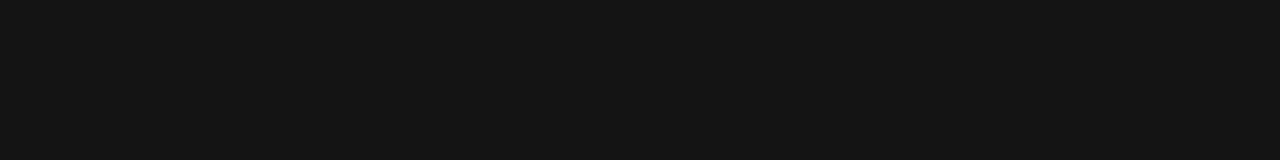
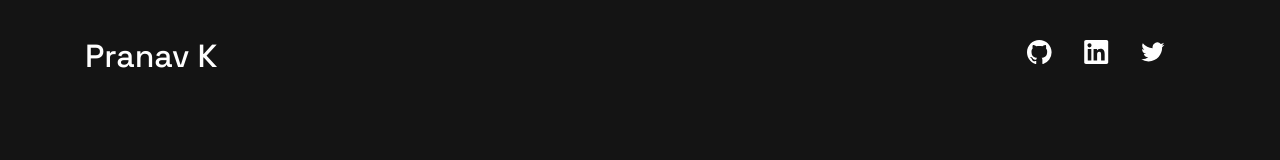
Before and after one commit to Pranavk-official/portfolio, a plain HTML site: page index.html in a window 1280 px wide. Drawn offline with Linux system fonts and the light colour scheme.

Commit message:
Navbar done

```diff
--- a/index.html
+++ b/index.html
@@ -1,26 +1,85 @@
 <!DOCTYPE html>
 <html lang="en">
+
 <head>
     <meta charset="UTF-8">
     <meta name="viewport" content="width=device-width, initial-scale=1.0">
     <link rel="preconnect" href="https://fonts.googleapis.com" />
     <link rel="preconnect" href="https://fonts.gstatic.com" crossorigin />
-    <link
-      href="https://fonts.googleapis.com/css2?family=Space+Grotesk:wght@500;700&display=swap"
-      rel="stylesheet"
-    />
-    <link
-      rel="icon"
-      type="image/png"
-      sizes="32x32"
-      href="./assets/images/favicon-32x32.png"
-    />
+    <link href="https://fonts.googleapis.com/css2?family=Space+Grotesk:wght@500;700&display=swap" rel="stylesheet" />
+    <link rel="icon" type="image/png" sizes="32x32" href="./assets/images/favicon-32x32.png" />
     <link rel="stylesheet" href="style.css" />
     <title>Pranav K | Dev Portfolio</title>
 </head>
+
 <body>
     <header class="header">
+        <h2 class="visually-hidden">Header</h2>
+        <div class="wrapper">
+          <nav class="header__nav">
+            <h2 class="visually-hidden">Navigation</h2>
+            <a href="/" class="header__home">
+              Pranav K
+              <span class="visually-hidden">(to home page)</span>
+            </a>
+            <a href="" class="header__social">
+              <svg
+                xmlns="http://www.w3.org/2000/svg"
+                width="25"
+                height="24"
+                aria-labelledby="socialGitHub"
+                role="img"
+              >
+                <title id="socialGitHub">GitHub</title>
+                <path
+                  fill="#FFF"
+                  fill-rule="evenodd"
+                  d="M12.304 0C5.506 0 0 5.506 0 12.304c0 5.444 3.522 10.042 8.413 11.672.615.108.845-.261.845-.584 0-.292-.015-1.261-.015-2.291-3.091.569-3.891-.754-4.137-1.446-.138-.354-.738-1.446-1.261-1.738-.43-.23-1.046-.8-.016-.815.97-.015 1.661.892 1.892 1.261 1.107 1.86 2.876 1.338 3.584 1.015.107-.8.43-1.338.784-1.646-2.738-.307-5.598-1.368-5.598-6.074 0-1.338.477-2.446 1.26-3.307-.122-.308-.553-1.569.124-3.26 0 0 1.03-.323 3.383 1.26.985-.276 2.03-.415 3.076-.415 1.046 0 2.092.139 3.076.416 2.353-1.6 3.384-1.261 3.384-1.261.676 1.691.246 2.952.123 3.26.784.861 1.26 1.953 1.26 3.307 0 4.721-2.875 5.767-5.613 6.074.446.385.83 1.123.83 2.277 0 1.645-.015 2.968-.015 3.383 0 .323.231.708.846.584a12.324 12.324 0 0 0 8.382-11.672C24.607 5.506 19.101 0 12.304 0Z"
+                />
+              </svg>
+            </a>
+            <a href="" class="header__social">
+              <svg
+                xmlns="http://www.w3.org/2000/svg"
+                width="25"
+                height="24"
+                aria-labelledby="socialLinkedIn"
+                role="img"
+              >
+                <title id="socialLinkedIn">LinkedIn</title>
+                <path
+                  fill="#FFF"
+                  fill-rule="evenodd"
+                  d="M5.551 3.304c-1.14 0-2.067.926-2.067 2.064 0 1.14.928 2.066 2.067 2.066a2.066 2.066 0 0 0 0-4.13ZM3.767 8.998v11.453h3.562L7.33 8.998H3.767Zm5.798 0V20.45l3.554.002.002-5.668c0-1.454.253-2.941 2.132-2.941 1.851 0 1.851 1.755 1.851 3.036v5.571l3.559-.001v-6.28c0-2.834-.517-5.457-4.27-5.457-1.763 0-2.916.997-3.368 1.85h-.05V8.997h-3.41ZM22.435 24H1.982c-.976 0-1.77-.777-1.77-1.732V1.731C.212.776 1.006 0 1.982 0h20.453c.98 0 1.777.776 1.777 1.73v20.538c0 .955-.797 1.732-1.777 1.732Z"
+                />
+              </svg>
+            </a>
+            <a href="" class="header__social">
+              <svg
+                xmlns="http://www.w3.org/2000/svg"
+                width="24"
+                height="20"
+                aria-labelledby="socialTwitter"
+                role="img"
+              >
+                <title id="socialTwitter">Twitter</title>
+                <path
+                  fill="#FFF"
+                  d="M23.492 2.705a9.563 9.563 0 0 1-2.742.751 4.788 4.788 0 0 0 2.1-2.643 9.536 9.536 0 0 1-3.033 1.159 4.778 4.778 0 0 0-8.14 4.357 13.564 13.564 0 0 1-9.844-4.99 4.774 4.774 0 0 0-.646 2.4 4.778 4.778 0 0 0 2.124 3.977 4.765 4.765 0 0 1-2.163-.598v.061a4.778 4.778 0 0 0 3.832 4.684 4.812 4.812 0 0 1-2.158.082 4.78 4.78 0 0 0 4.462 3.316 9.584 9.584 0 0 1-5.932 2.045c-.38 0-.762-.022-1.14-.067a13.508 13.508 0 0 0 7.32 2.146c8.787 0 13.59-7.277 13.59-13.589 0-.205-.004-.412-.013-.617a9.71 9.71 0 0 0 2.381-2.471l.002-.003Z"
+                />
+              </svg>
+            </a>
+          </nav>
+        </div>
+      </header>
 
-    </header>
+    <main id="main">
+
+    </main>
+
+    <footer class="footer">
+
+    </footer>
 </body>
+
 </html>
--- a/style.css
+++ b/style.css
@@ -4,11 +4,17 @@
 
 /* Custom Properties */
 :root {
-    --bg-body: hsl(0, 0%, 8%); /* Black */
-    --bg-body2: hsl(0, 0%, 14%); /* Dark Gray */
-    --accent: hsl(153, 71%, 59%); /* Accent */
-    --text1: hsl(0, 0%, 100%); /* White */
-    --text2: hsl(0, 0%, 85%); /* Less White */
+    --bg-body: hsl(0, 0%, 8%);
+    /* Black */
+    --bg-body2: hsl(0, 0%, 14%);
+    /* Dark Gray */
+    /* --accent: hsl(153, 71%, 59%); Accent */
+    --accent: hsl(18, 83%, 63%);
+    /* Accent */
+    --text1: hsl(0, 0%, 100%);
+    /* White */
+    --text2: hsl(0, 0%, 85%);
+    /* Less White */
     --invalid: hsl(7, 100%, 68%);
     --fs-18: 1.125rem;
     /* Desktop xlarge */
@@ -26,7 +32,9 @@
     /* Mobile large */
     --fs-24: 1.5rem;
     --fs-20: 1.25rem;
+    /* Space */
     --container: 69.375rem;
+    /* Animation */
     --transition: 250ms ease-in-out;
 }
 
@@ -54,7 +62,7 @@
 input,
 textarea,
 button {
-  font-family: 'Space Grotesk', sans-serif;
+    font-family: 'Space Grotesk', sans-serif;
 }
 
 body {
@@ -69,3 +77,94 @@
 .bg-less-dark {
     background-color: var(--bg-body2);
 }
+
+a:hover {
+    color: var(--accent);
+}
+
+.visually-hidden {
+    position: absolute;
+    left: -10000px;
+    top: auto;
+    width: 1px;
+    height: 1px;
+    overflow: hidden;
+}
+
+.wrapper {
+    width: calc(100% - 2rem);
+    max-width: var(--container);
+    margin-inline: auto;
+}
+
+/* 600px Breakpoint*/
+@media (min-width: 37.5em) {
+    .wrapper {
+        width: calc(100% - 3.75rem);
+    }
+}
+
+
+/* HEADER */
+
+.header {
+    position: relative;
+    z-index: 1;
+    margin-block-start: 20px;
+}
+
+/* mobile first nav */
+.header__nav {
+    display: flex;
+    flex-wrap: wrap;
+    justify-content: center;
+    text-align: center;
+    gap: 20px 25px;
+}
+
+.header__home {
+    font-size: 1.5rem;
+    font-size: clamp(1.5rem, 1.02rem + 2.04vw, 2rem);
+    line-height: 1;
+    color: var(--text1);
+    text-decoration: none;
+    flex: 1 0 100%;
+}
+
+.header__social>svg>path {
+    transition: fill var(--transition);
+}
+
+.header__social:hover>svg>path {
+    fill: var(--accent);
+}
+
+@media (min-width: 37.5em) {
+    .header {
+      margin-block-start: 30px;
+      /* margin-block-end: 90px; */
+    }
+
+    .header__nav {
+      justify-content: flex-start;
+      align-items: center;
+      text-align: left;
+      gap: 32px;
+    }
+
+    .header__home {
+      flex: 0 1 auto;
+      margin-inline-end: auto;
+    }
+  }
+
+  @media (min-width: 62.5em) {
+    .header {
+      margin-block-start: 40px;
+      margin-block-end: 127px;
+    }
+
+    .header__nav {
+      padding-right: 30px;
+    }
+  }
```
